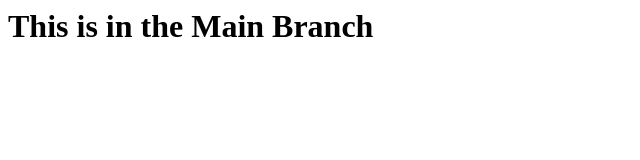
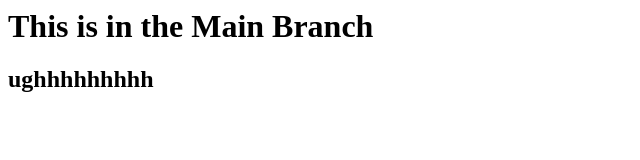
Before and after one commit to Kenton-Williams/branching-remote, a plain HTML site: page index.html in a window 1280 px wide. Shown: the whole page, without its empty margins (0-640 px from the left). Drawn offline with Linux system fonts and the light colour scheme.

Commit message:
Update index.html

```diff
--- a/index.html
+++ b/index.html
@@ -1 +1,2 @@
 <h1> This is in the Main Branch</h1>
+<h2>ughhhhhhhhh</h2>
```
